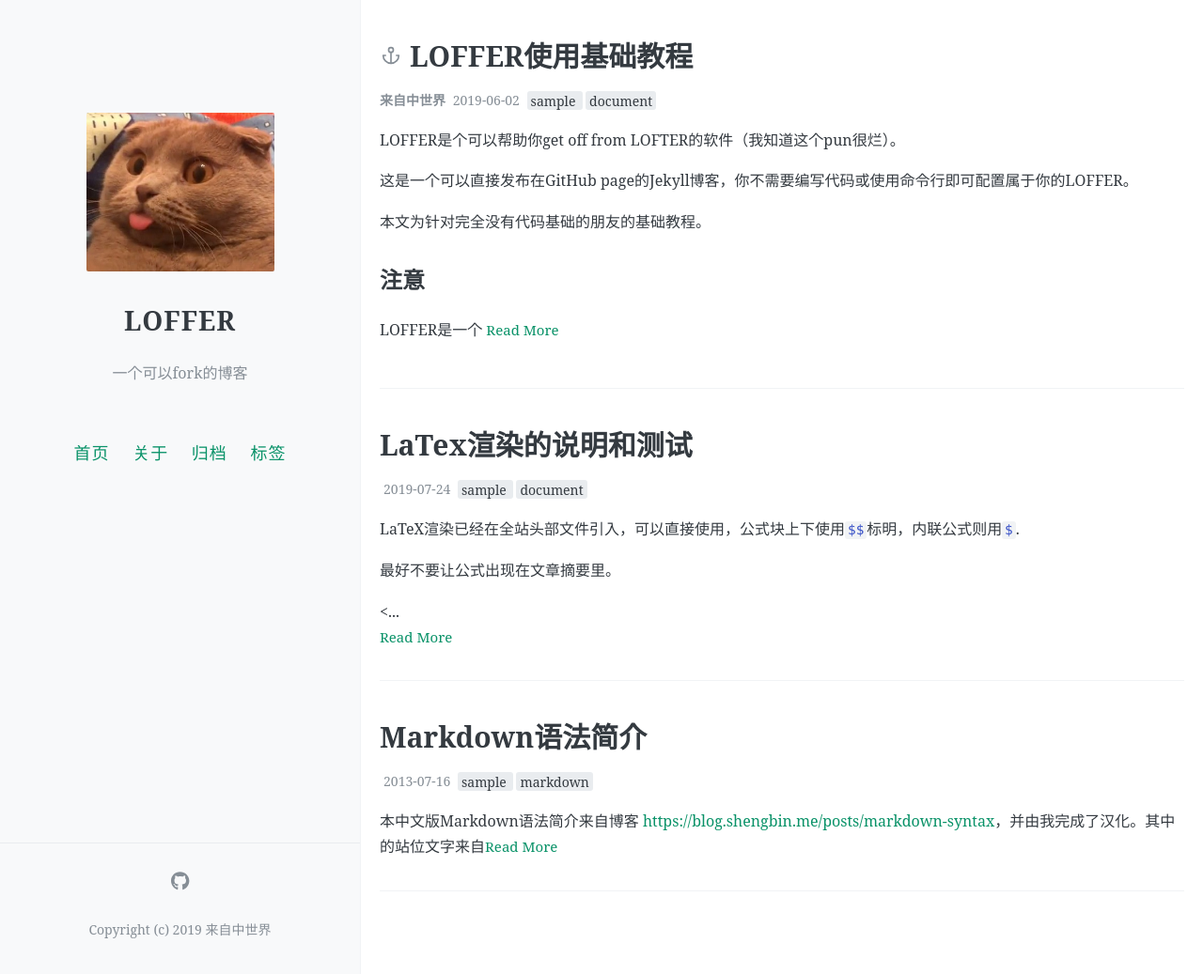
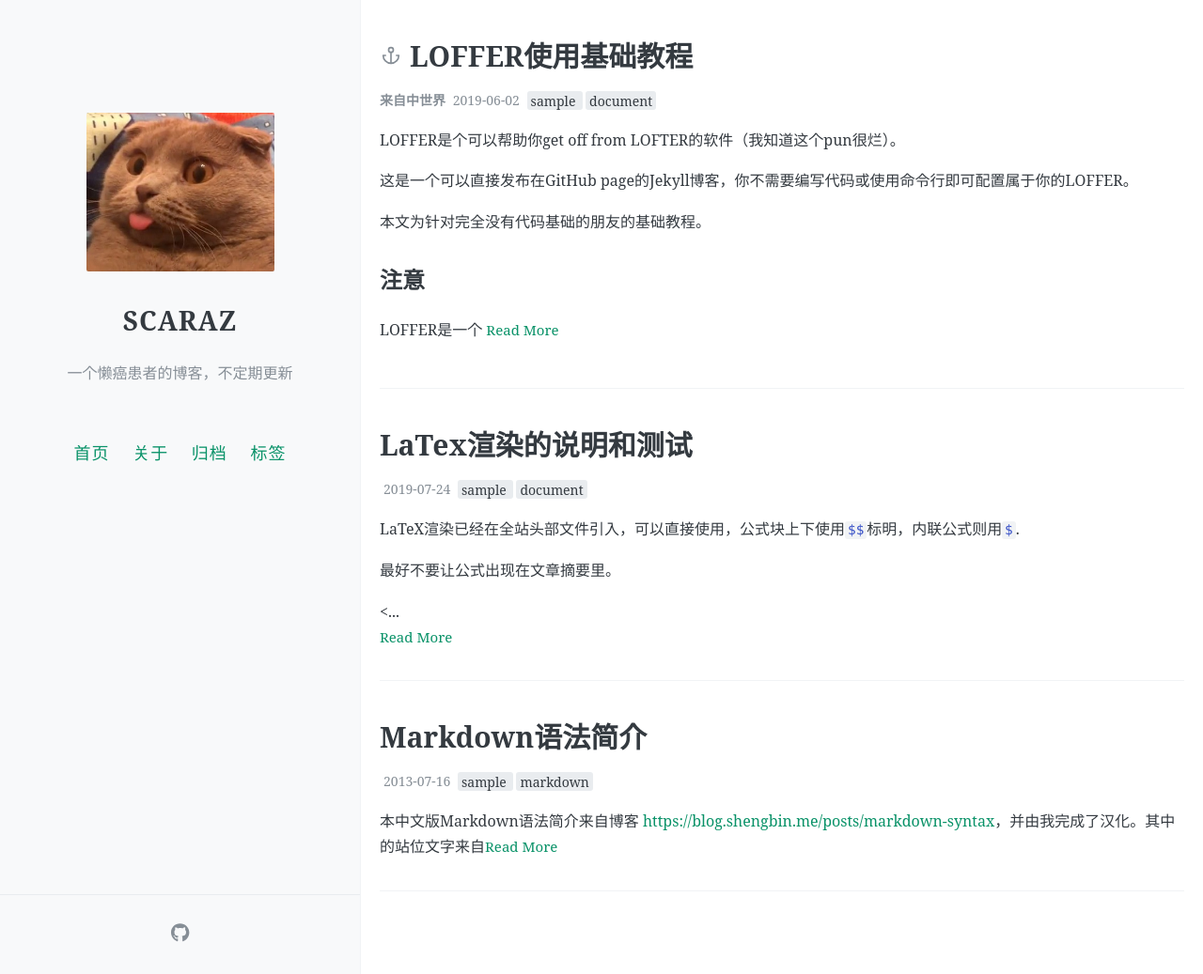
Before and after one commit to iptmt/blog, a Jekyll site: the page built from index.html, in a window 1280 px wide and 1037 px high. Shown: the whole window at 94% size. Built offline with Jekyll 4.4.1, drawn with Linux system fonts in a browser that asks for light colours; the list of posts is cut into pages by our own code; comment, search, counter and statistics services are not loaded.

Commit message:
change index

```diff
--- a/_config.yml
+++ b/_config.yml
@@ -7,8 +7,8 @@
 # 井号后面的文字是说明文档，不会被程序读取。
 
 # 描述/签名
-name: LOFFER
-description: 一个可以fork的博客
+name: SCARAZ
+description: 一个懒癌患者的博客，不定期更新
 
 # 输入你的网站域名（如果你没有添加自己的域名，而是直接用GitHub pages分配的域名的话可以省略）
 url:
@@ -24,7 +24,6 @@ baseurl: /blog
 #
 
 # 你的博客logo图片URL，建议尺寸不超过300px × 300px
-#avatar: https://raw.githubusercontent.com/FromEndWorld/LOFFER/master/images/logo.png
 avatar: https://raw.githubusercontent.com/iptmt/blog/master/images/bg.jpg
 
 # 你的favicon（出现在浏览器tab上）图片URL，建议使用较小(64px × 64px)的图片
@@ -56,7 +55,7 @@ footer-links:
   email: #youremailaddress@mail.com
   facebook: #https://www.facebook.com/<>
   flickr: #https://www.flickr.com/<>
-  github: https://github.com/iptmt
+  github: iptmt
   instagram: #https://instagram.com/<>
   linkedin: #https://www.linkedin.com/in/<>
   pinterest: #https://www.pinterest.com/<>
@@ -67,7 +66,7 @@ footer-links:
   youtube: # channel/<your_long_string> or user/<user-name>
 
 # 站点页脚的文字
-footer-text: Copyright (c) 2019 来自中世界
+footer-text: #
 
 #
 # 评论，注意，请不要同时添加多种不同的评论区
```
